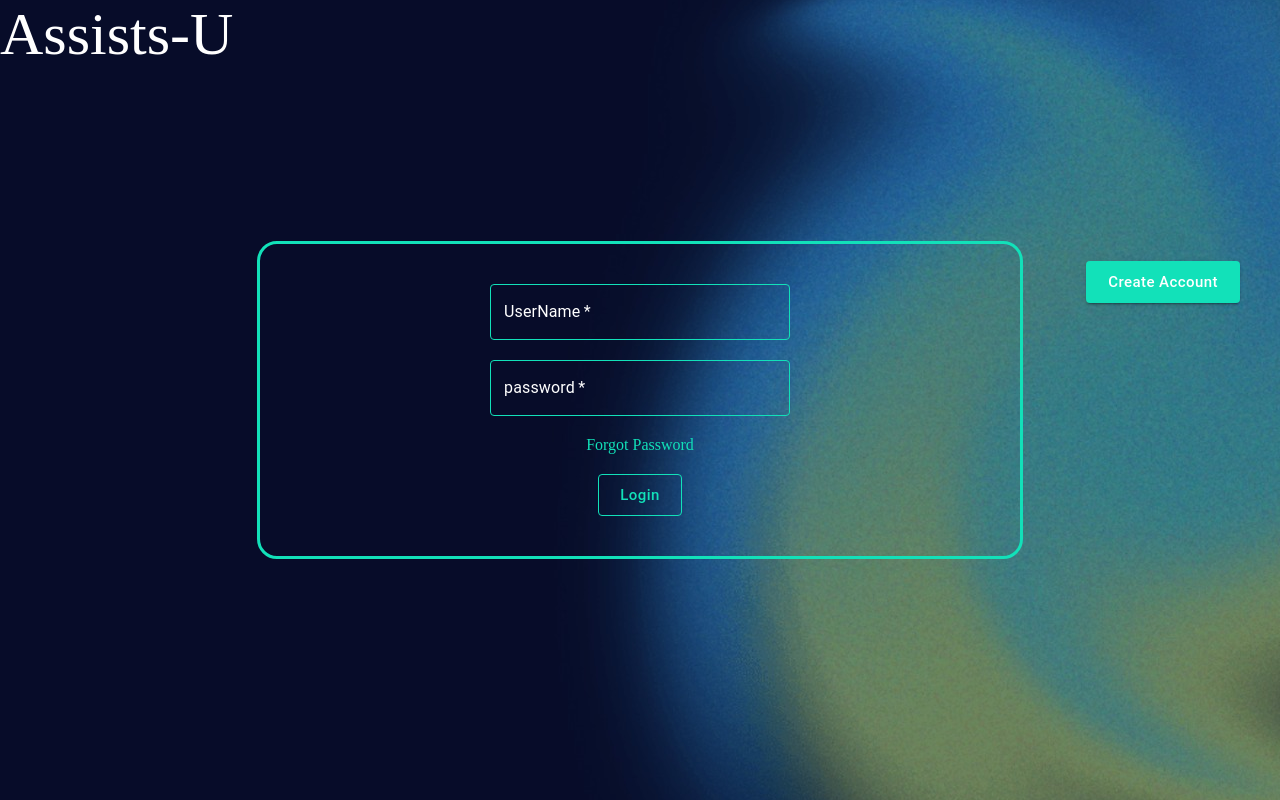
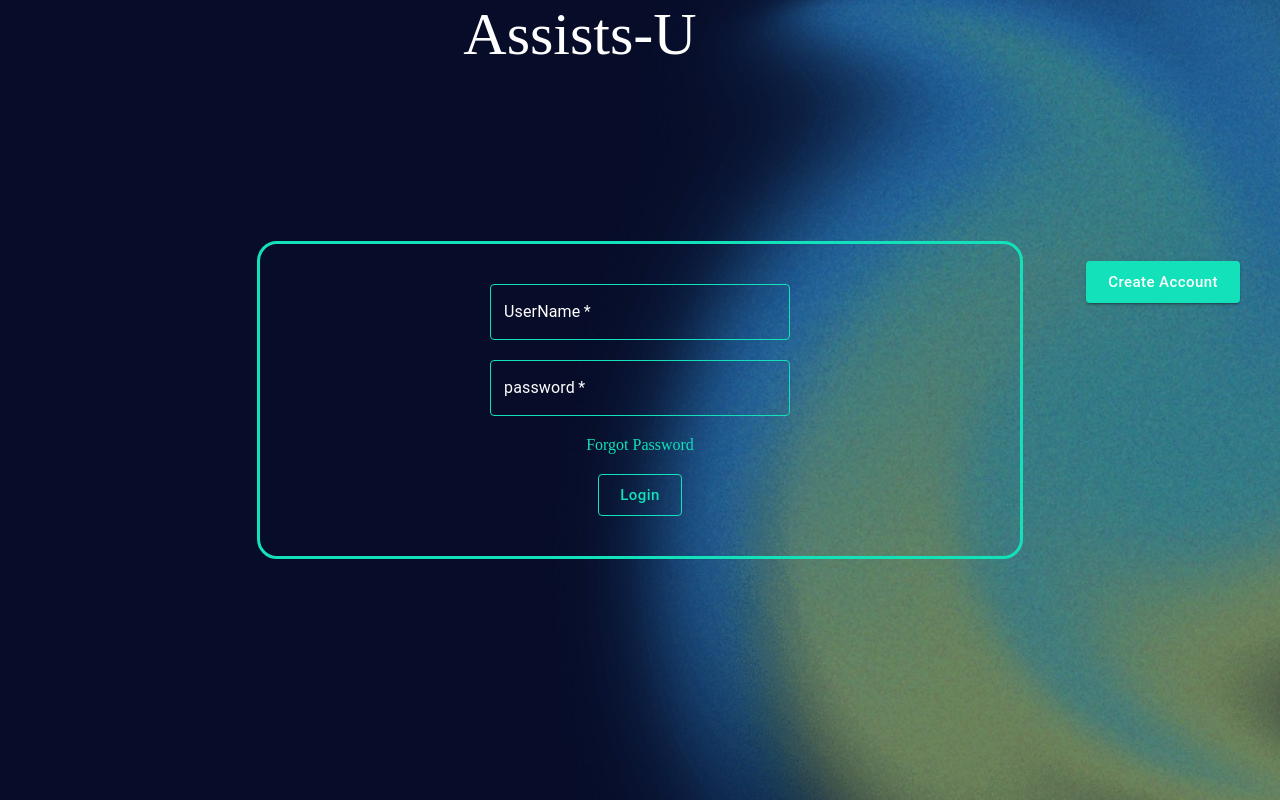
Before and after one commit to Team44Assistsu/AssistU_frontend, a React (Create React App) app: page / in a window 1280 px wide. Built offline with nearby package versions, Linux system fonts and the light colour scheme; a web font is replaced by a local one.

Commit message:
logout code changes

```diff
--- a/src/Atoms/PageTitle/PageTitle.js
+++ b/src/Atoms/PageTitle/PageTitle.js
@@ -6,12 +6,12 @@ import { useNavigate } from "react-router-dom";
 const Pagetitle = () => {
   const navigate = useNavigate();
   return (
-    <div className='PageTitle'>
-      <div className='pageName'>Assists-U</div>
+    <div className="PageTitle">
+      <div className="pageName">Assists-U</div>
       {localStorage.getItem("patientId") && (
         <Button
           primary
-          text='Logout'
+          text="Logout"
           onClick={() => {
             localStorage.clear();
             navigate("/", { replace: true });
--- a/src/Atoms/PageTitle/style.scss
+++ b/src/Atoms/PageTitle/style.scss
@@ -2,7 +2,18 @@
   font-size: 60px;
   color: var(--white);
   position: absolute;
-  text-align: center;
+  margin: auto;
+  display: flex;
+  justify-content: space-between;
+  align-items: center;
   width: 100%;
-  display: flex;
+
+  .pageName {
+    text-align: center;
+    width: calc(100% - 120px);
+  }
+  button {
+    width: 120px;
+    margin-right: 20px;
+  }
 }
```
Also changed, not shown: 1 other file (tests, documents, lock files or other folders).
